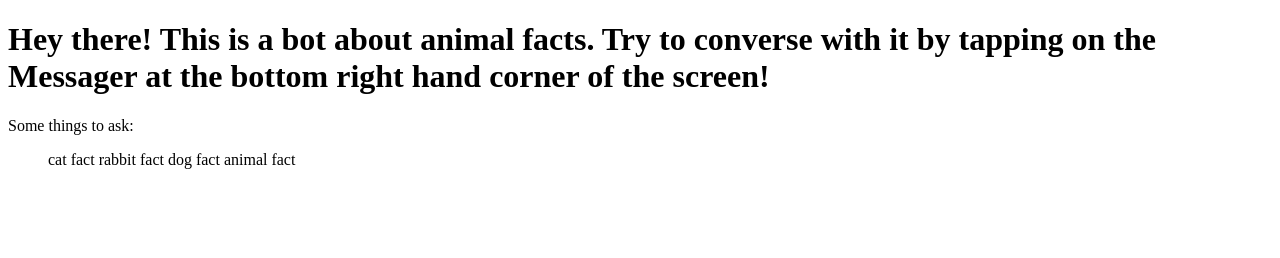
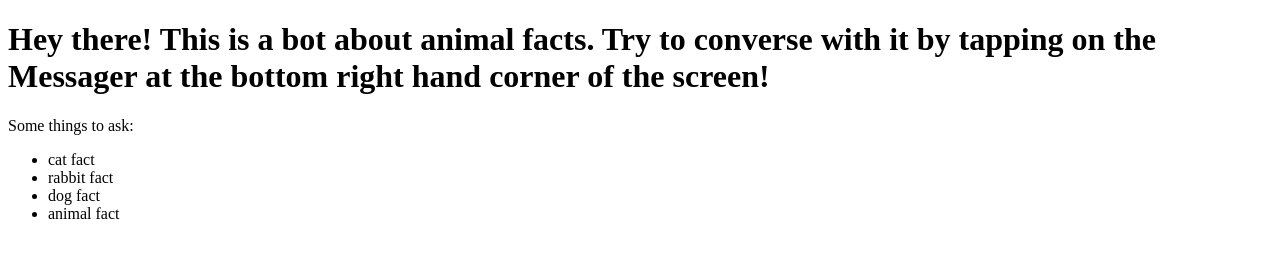
Before and after one commit to dhsaxevicky/animalFacts, a plain HTML site: page index.html in a window 1280 px wide. Drawn offline with Linux system fonts and the light colour scheme.

Commit message:
Update index.html

```diff
--- a/index.html
+++ b/index.html
@@ -12,10 +12,10 @@
 
     <p>Some things to ask:</p>
     <ul>
-    cat fact
-    rabbit fact
-    dog fact
-    animal fact
+    <li>cat fact
+    <li>rabbit fact
+    <li>dog fact
+    <li>animal fact
     </ul>
    <script type='text/javascript' id='susi-bot-script' data-userid='dc0e194158904c6c980746015626c7f2' data-group='<Category>' data-language='<English>' data-skill='<animalFacts>' src='https://skills.susi.ai/susi-chatbot.js'></script>
 </body>
```
